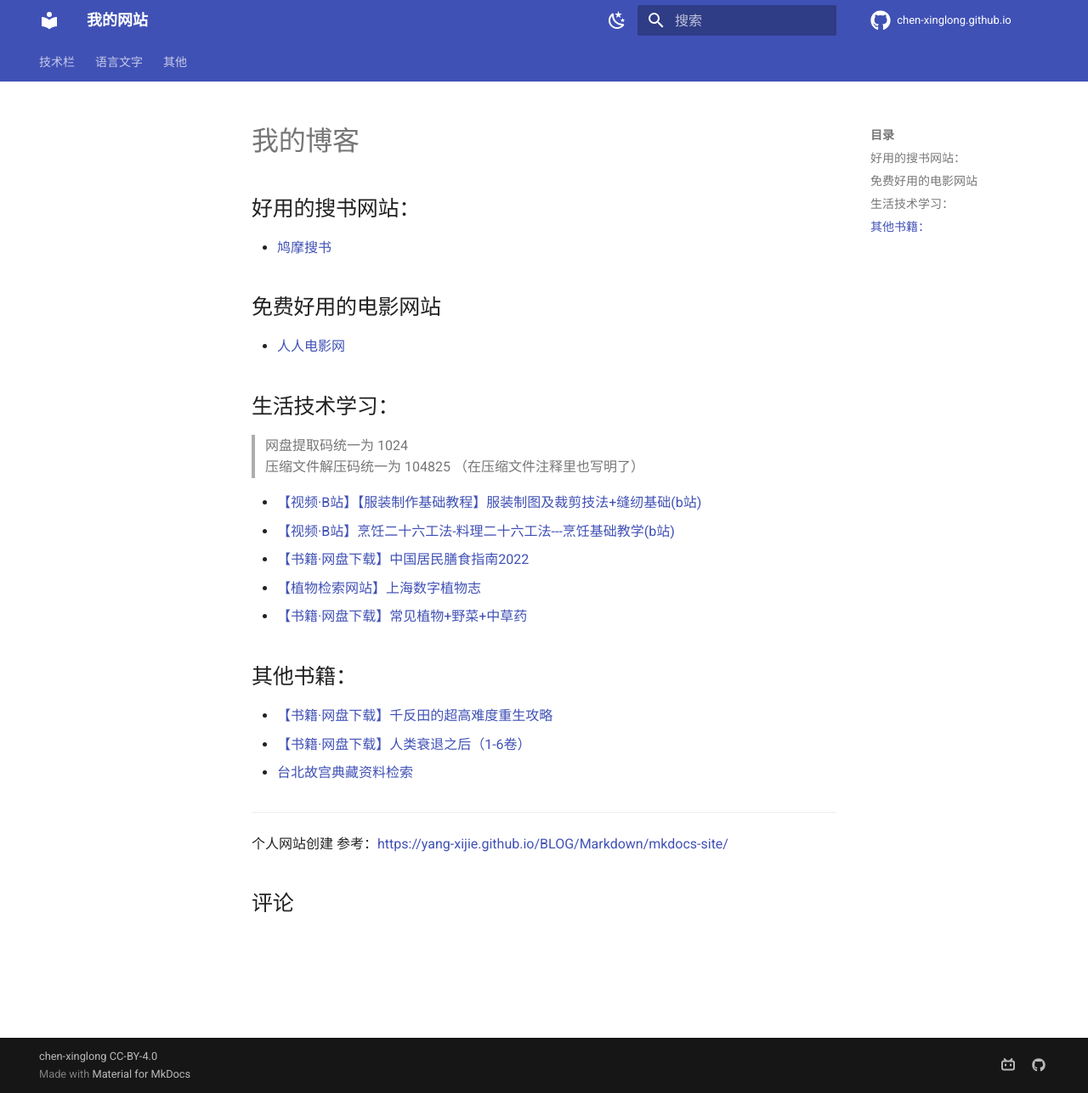
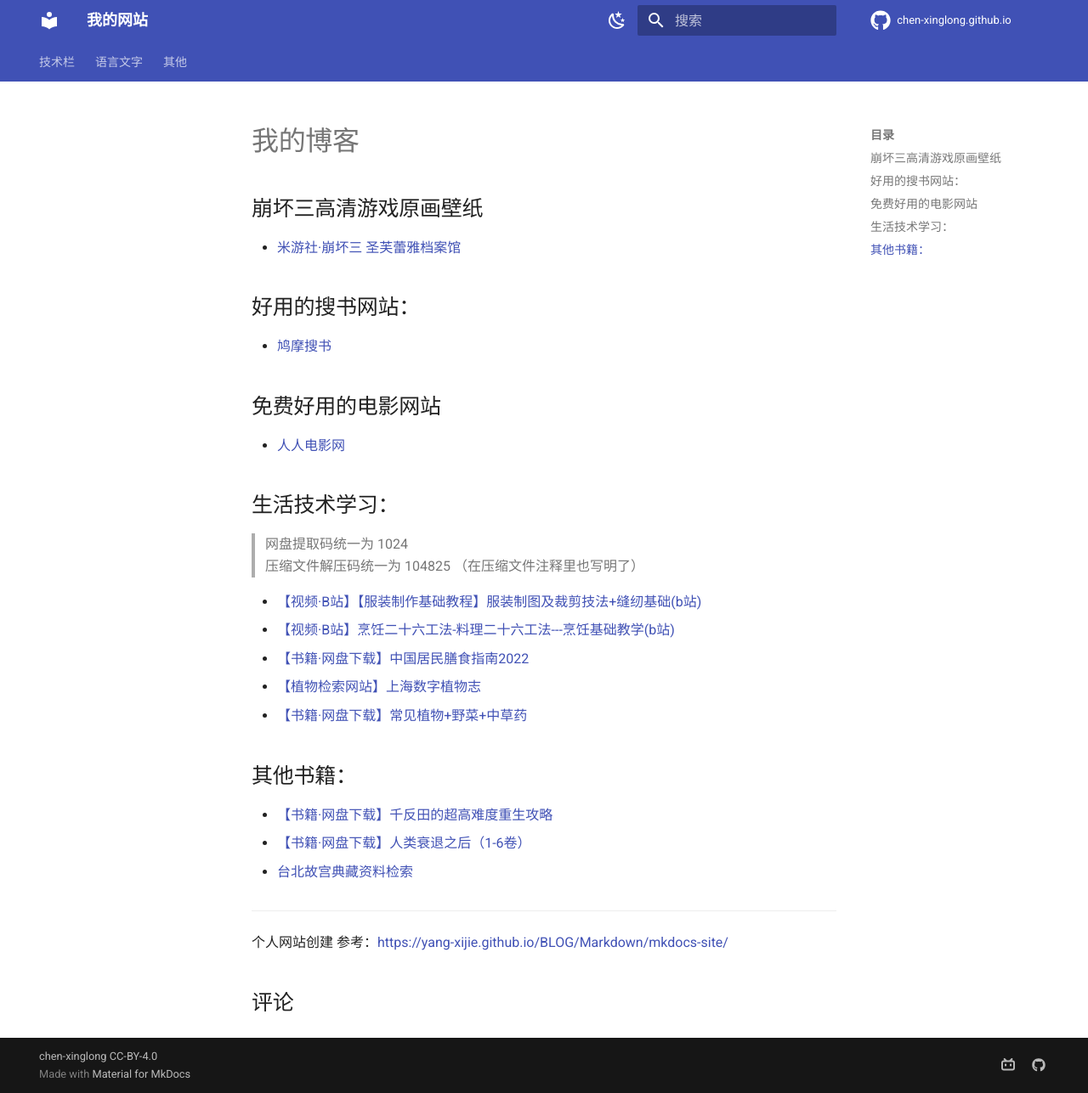
Before and after one commit to chen-xinglong/chen-xinglong.github.io, an MkDocs documentation site: the page built from docs/index.md, in a window 1280 px wide and 1287 px high. Shown: the whole window at 85% size. Built offline with MkDocs 1.6.1 and Material for MkDocs 9.7.7, drawn with Linux system fonts in a browser that asks for light colours; comment, search, counter and statistics services are not loaded.

Commit message:
remake 0130-2

```diff
--- a/docs/index.md
+++ b/docs/index.md
@@ -3,6 +3,8 @@ comments: true
 ---
 
 # 我的博客
+## 崩坏三高清游戏原画壁纸
+- [米游社·崩坏三 圣芙蕾雅档案馆](https://bbs.mihoyo.com/bh3/wiki/channel/map/24/37?bbs_presentation_style=no_header)
 ## 好用的搜书网站：
 - [鸠摩搜书](https://www.jiumodiary.com/)
 ## 免费好用的电影网站
--- a/mkdocs.yml
+++ b/mkdocs.yml
@@ -33,8 +33,6 @@ nav:
       - 图片 随感: 1.md
     - 动漫回忆录:
       - anime/index.md
-    - 當今中國:
-      - tomorrow/tomorrow.md
     - 测试用: test/test.md
 # [UI]
 ## [Top]
```
Also changed, not shown: 1 other file.
